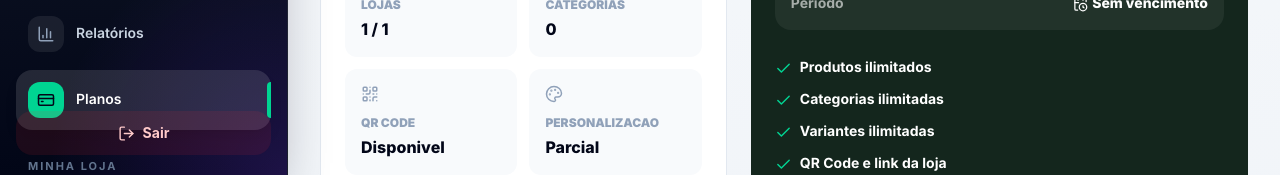
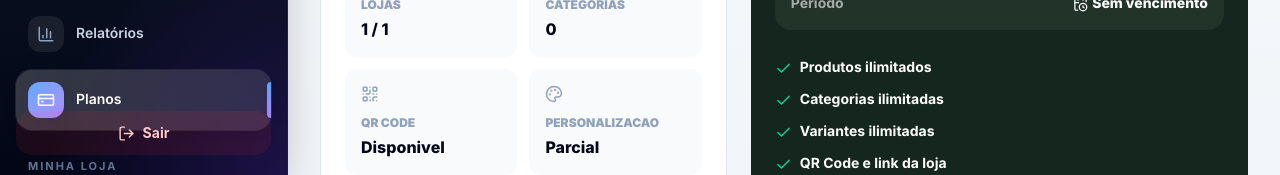
Before and after one commit to Magajane96/catalogo-pro, a Next.js app: page /dashboard/planos in a window 1280 px wide. Shown: the part 625-800 px from the top of the page. Built offline with nearby package versions, Linux system fonts and the light colour scheme; no server answers; the database is empty.

Commit message:
style: melhorar navegacao premium do dashboard

```diff
--- a/src/components/dashboard-nav-link.tsx
+++ b/src/components/dashboard-nav-link.tsx
@@ -2,7 +2,18 @@
 
 import Link from "next/link";
 import { usePathname } from "next/navigation";
-import { BarChart3, CreditCard, Home, LayoutGrid, Package, Palette, Settings, ShieldCheck, ShoppingCart, Users } from "lucide-react";
+import {
+  BarChart3,
+  CreditCard,
+  Home,
+  LayoutGrid,
+  Package,
+  Palette,
+  Settings,
+  ShieldCheck,
+  ShoppingCart,
+  Users,
+} from "lucide-react";
 
 const icons = {
   home: Home,
@@ -19,20 +30,73 @@ const icons = {
 
 export type DashboardNavIcon = keyof typeof icons;
 
-export function DashboardNavLink({ href, label, icon, compact = false }: { href: string; label: string; icon: DashboardNavIcon; compact?: boolean }) {
+type DashboardNavLinkProps = {
+  href: string;
+  label: string;
+  icon: DashboardNavIcon;
+  compact?: boolean;
+};
+
+export function DashboardNavLink({
+  href,
+  label,
+  icon,
+  compact = false,
+}: DashboardNavLinkProps) {
   const pathname = usePathname();
-  const active = href === "/dashboard" ? pathname === href : pathname === href || pathname.startsWith(`${href}/`);
+
+  const active =
+    href === "/dashboard"
+      ? pathname === href
+      : pathname === href || pathname.startsWith(`${href}/`);
+
   const Icon = icons[icon];
 
   if (compact) {
-    return <Link href={href} aria-current={active ? "page" : undefined} className={`flex shrink-0 items-center gap-2 rounded-full px-4 py-2 text-xs font-bold transition-all duration-200 ${active ? "bg-slate-950 text-white shadow-lg shadow-slate-950/15" : "bg-white text-slate-600 ring-1 ring-slate-200 hover:-translate-y-0.5 hover:text-slate-950 hover:shadow-md"}`}>
-      <Icon size={15} />{label}
-    </Link>;
+    return (
+      <Link
+        href={href}
+        aria-current={active ? "page" : undefined}
+        className={`flex shrink-0 items-center gap-2 rounded-full px-4 py-2 text-xs font-bold transition-all duration-200 ${
+          active
+            ? "bg-slate-950 text-white shadow-lg shadow-slate-950/15"
+            : "bg-white text-slate-600 ring-1 ring-slate-200 hover:-translate-y-0.5 hover:bg-slate-50 hover:text-slate-950 hover:shadow-md"
+        }`}
+      >
+        <Icon size={15} />
+        {label}
+      </Link>
+    );
   }
 
-  return <Link href={href} aria-current={active ? "page" : undefined} className={`group relative flex items-center gap-3 rounded-2xl px-3 py-3 text-sm font-semibold transition-all duration-200 ${active ? "bg-white/12 text-white shadow-lg shadow-black/10" : "text-slate-300 hover:bg-white/8 hover:text-white"}`}>
-    <span className={`grid size-9 place-items-center rounded-xl transition-all duration-200 ${active ? "bg-emerald-400 text-slate-950" : "bg-white/8 text-slate-400 group-hover:bg-emerald-400/15 group-hover:text-emerald-300"}`}><Icon size={18} /></span>
-    <span>{label}</span>
-    {active && <span className="absolute inset-y-3 right-0 w-1 rounded-l-full bg-emerald-400" />}
-  </Link>;
+  return (
+    <Link
+      href={href}
+      aria-current={active ? "page" : undefined}
+      className={`group relative flex items-center gap-3 rounded-2xl px-3 py-3 text-sm font-semibold transition-all duration-200 ${
+        active
+          ? "bg-white/[.12] text-white shadow-lg shadow-black/10 ring-1 ring-white/10"
+          : "text-slate-300 hover:bg-white/[.08] hover:text-white"
+      }`}
+    >
+      <span
+        className={`grid size-9 place-items-center rounded-xl transition-all duration-200 ${
+          active
+            ? "bg-gradient-to-br from-blue-400 to-violet-400 text-white shadow-lg shadow-blue-950/20"
+            : "bg-white/[.08] text-slate-400 group-hover:bg-white/[.12] group-hover:text-blue-200"
+        }`}
+      >
+        <Icon size={18} />
+      </span>
+
+      <span className="truncate">{label}</span>
+
+      {active && (
+        <>
+          <span className="absolute inset-y-3 right-0 w-1 rounded-l-full bg-gradient-to-b from-blue-400 to-violet-400" />
+          <span className="pointer-events-none absolute inset-0 rounded-2xl bg-gradient-to-r from-white/[.08] to-transparent" />
+        </>
+      )}
+    </Link>
+  );
 }
```
